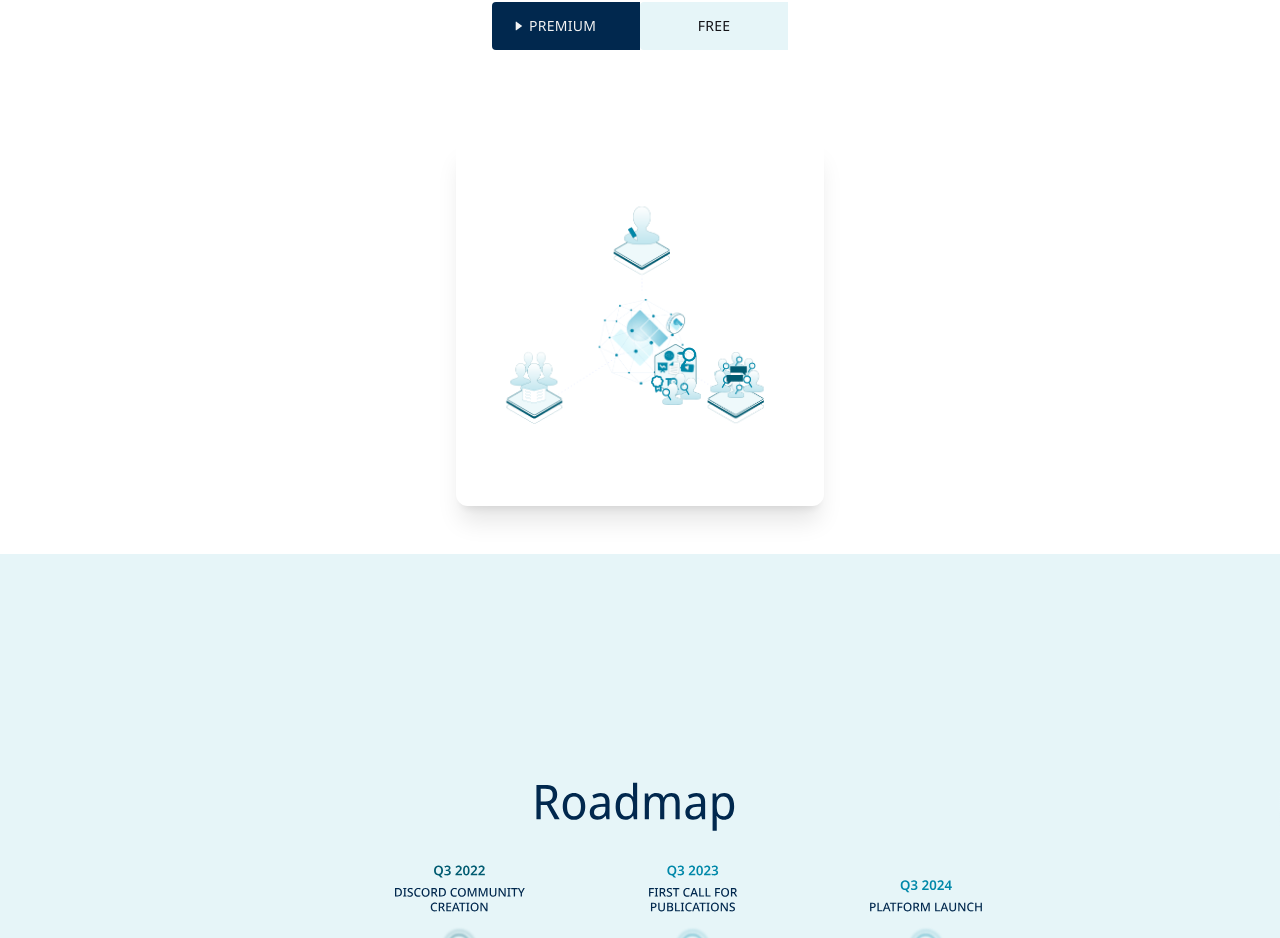
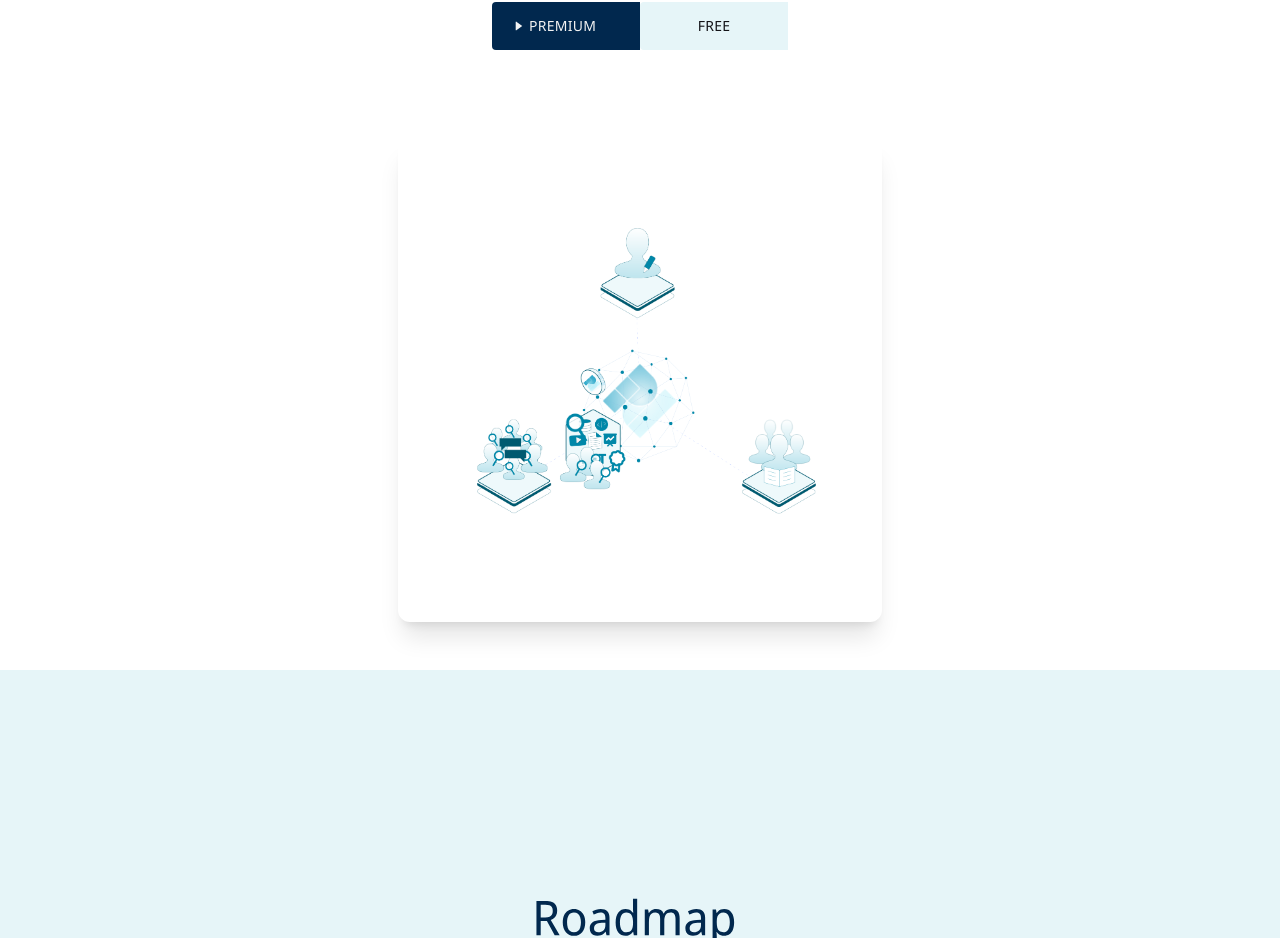
Before and after one commit to publed/publed-landing, a React (Create React App) app: page / in a window 1280 px wide. Shown: the part 2358-3296 px from the top of the page. Built offline with nearby package versions, Linux system fonts and the light colour scheme.

Commit message:
Update HowItWorks.tsx

```diff
--- a/src/components/HowItWorks.tsx
+++ b/src/components/HowItWorks.tsx
@@ -41,10 +41,10 @@ const HowItWorks = () => {
       </div>
       <div className="flex justify-center items-center lg:w-[800px] h-full">
         <div className="flex flex-col justify-center">
-          <div className="group h-96 w-96 [perspective:1000px] p-2">
+          <div className="group h-96 w-96 ss:h-[500px] sm:w-[500px] [perspective:1000px] p-2">
             <div
               className={`flex h-full w-full rounded-xl shadow-xl transition-all duration-500 transform-style:preserve-3d ${
-                premiumSelected ? "[transform:rotateY(180deg)]" : ""
+                freeSelected ? "[transform:rotateY(360deg)]" : ""
               }`}
             >
               <div className="flex justify-center items center rounded-xl">
```
